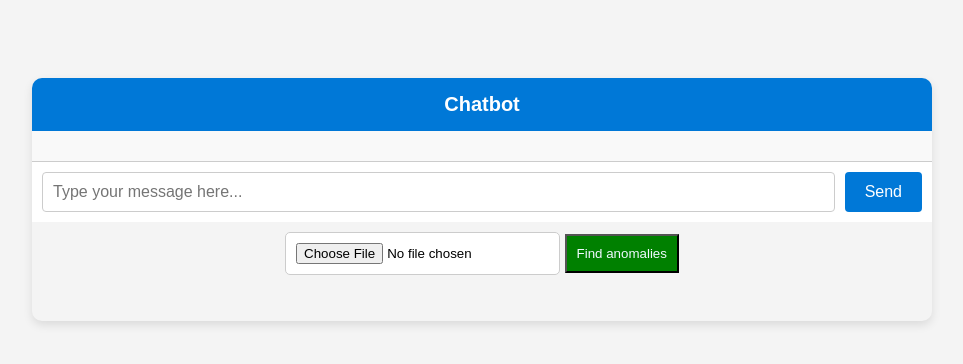
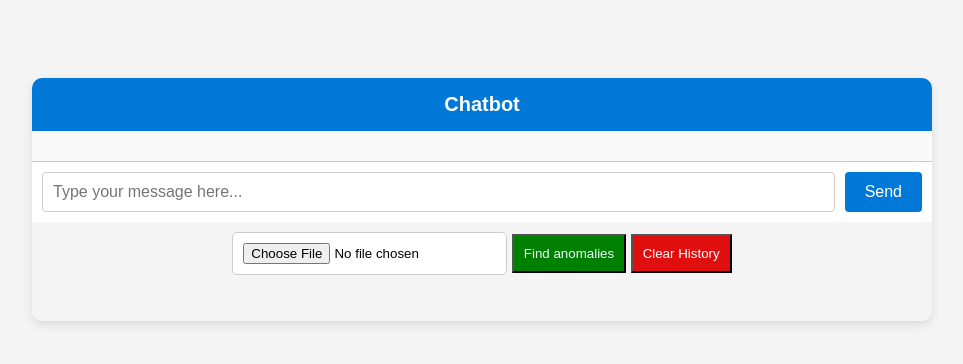
Before and after one commit to DuminduA/AnomalyExplainerBot, a Django app: page / in a window 1280 px wide. Shown: the top 364 px of the page, without its empty margins (158-1121 px from the left). Run offline with Django 5.2, Linux system fonts and the light colour scheme.

Commit message:
Fixed and the chat bot now answers the questions for logs

```diff
--- a/AnomalyExplainerBot/settings.py
+++ b/AnomalyExplainerBot/settings.py
@@ -107,7 +107,7 @@ AUTH_PASSWORD_VALIDATORS = [
 SESSION_ENGINE = 'django.contrib.sessions.backends.signed_cookies'  # Store session in cookies
 SESSION_COOKIE_HTTPONLY = True  # Prevent JavaScript from accessing cookies
 SESSION_COOKIE_SECURE = False   # Set to True if using HTTPS
-SESSION_EXPIRE_AT_BROWSER_CLOSE = False  # Keep session after closing browser
+SESSION_EXPIRE_AT_BROWSER_CLOSE = True  # Keep session after closing browser
 
 
 # Internationalization
--- a/chat/static/js/chat.js
+++ b/chat/static/js/chat.js
@@ -32,6 +32,20 @@ function sendMessage() {
     }, 500);
 }
 
+async function clearChat() {
+    try {
+        const response = await fetch('/api/chat/clear-chat/', {
+            method: 'DELETE',
+        });
+
+        const data = await response.json();
+        return data.bot_message
+    } catch (error) {
+        console.error("Error deleting history:", error);
+        addMessage("Sorry, an error occurred while processing your request.", 'bot');
+    }
+}
+
 async function getBotResponse(message) {
     try {
         const response = await fetch('/api/chat/chat-with-gpt/', {
--- a/chat/views.py
+++ b/chat/views.py
@@ -14,7 +14,19 @@ class ChatBotViewSet(viewsets.ViewSet):
     @action(detail=False, methods=['post'], name="chat-with-gpt", url_path="chat-with-gpt")
     def get_response(self, request):
         user_message = request.data
+        conversation_history = request.session.get("chat_history", [])
 
-        response = self.client.get_gpt_response(user_message)
+        response = self.client.get_gpt_response(user_message, conversation_history)
+
+        conversation_history.append({"role": "user", "content": user_message})
+        conversation_history.append({"role": "bot", "content": response.content})
+
+        request.session['chat_history'] = conversation_history
 
         return Response({"bot_message": response.content})
+
+    @action(detail=False, methods=['delete'], name="clear-chat", url_path="clear-chat")
+    def clear_history(self, request):
+        request.session["chat_history"] = []
+
+        return Response({"success": True})
--- a/templates/home/home.html
+++ b/templates/home/home.html
@@ -46,6 +46,7 @@
             <button id="spinner" class="spinner" hidden></button>
 
             <button id="filterAnomaliesButton">Find anomalies</button>
+            <button id="clearChat" style="color: #ffffff; background: #e00f0f; padding: 10px" onclick="clearChat()">Clear History</button>
         </div>
         <br><br>
     </div>
```
Also changed, not shown: chat/gpt/setup_chat_client.py (+15 -3 lines), uploader/views.py (+7 -0 lines).
